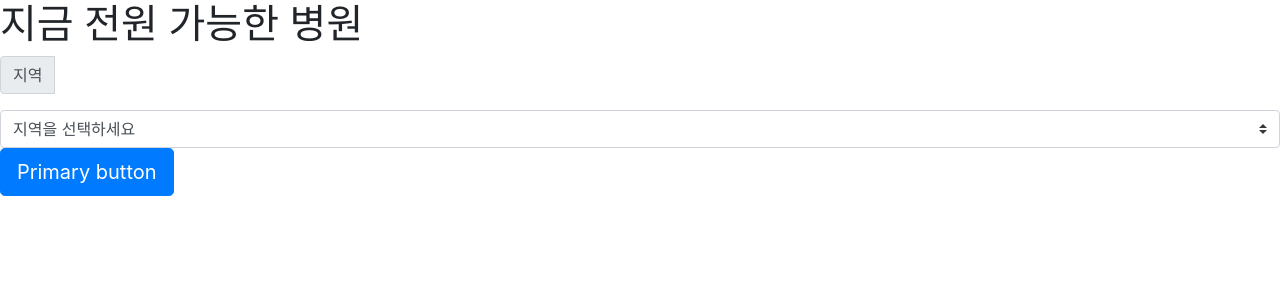
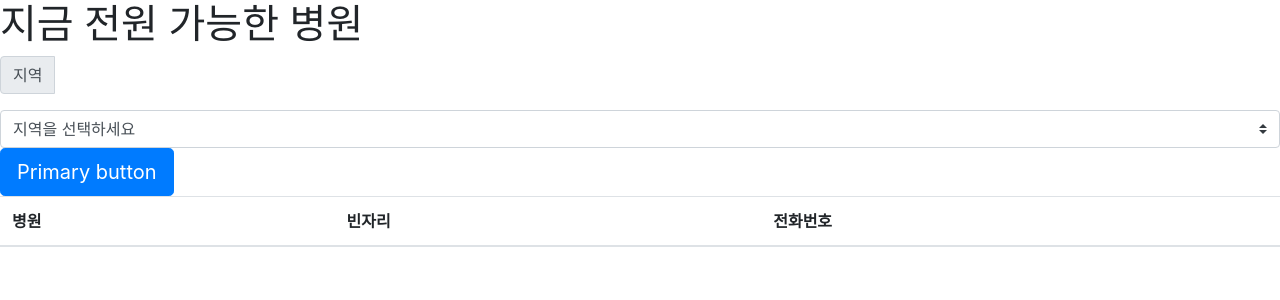
Before and after one commit to danhovac/project, a Flask app: page / in a window 1280 px wide. Shown: the top 300 px of the page. Run offline with Flask 2, Linux system fonts and the light colour scheme; lists and menus that the app fills with data are empty; some libraries are stand-ins or nearby versions; some web fonts are replaced.

Commit message:
20/11/08 final
ER vacancy final

```diff
--- a/SAMPLE.py
+++ b/SAMPLE.py
@@ -42,12 +42,13 @@ def empty_beds():
     root = ET.fromstring(r.text)
     data = []
     for item in root.find('body').find('items'):
-        # dict_data = {
-        #     'hvec': item.find('hvec').text,
-        #     'hospital_name': item.find('dutyName').text
-        # }
-        data.append(item.find('dutyName').text)
-    # print(data)
+        data.append({
+            'ER': item.find('hvec').text,
+            'hospitalName': item.find('dutyName').text,
+            'dutycall': item.find('dutyTel3').text
+        })
+        # data.append()
+    print(data)
     return jsonify({'result': 'success', 'beds_list': data})
 
 if __name__ == '__main__':
--- a/templates/data.html
+++ b/templates/data.html
@@ -32,6 +32,7 @@
         </style>
         <script>
         $(document).ready(function () {
+
             let areas = ["강남구", "강동구", "강북구", "강서구", "관악구", "광진구", "구로구", "금천구", "노원구", "도봉구", "동대문구",
                 "동작구", "마포구", "서대문구", "서초구", "성동구", "성북구", "송파구", "양천구", "영등포구", "용산구", "은평구", "종로구",
                 "중구", "중랑"];
@@ -42,6 +43,7 @@
 
         function emptyBed() {
             $('#inputGroupSelect02').empty();
+
             console.log($('#inputGroupSelect01').val());
             let selectedRegion = $('#inputGroupSelect01').val();
             $.ajax({
@@ -61,10 +63,21 @@
             });
         };
 
-        function showHospitalName(hospitalName) {
-            $("#inputGroupSelect02").append(`<option value=${hospitalName}>${hospitalName}</option>`)
-        }
+        // function showHospitalName(hospitalName) {
+        //     $("#inputGroupSelect02").append(`<option value=${hospitalName}>${hospitalName}</option>`)
+        // }
+
+         function showHospitalName(bed) {
+             console.log("bed", bed);
+                let tempHtml = `<tr>
+                        <td>${bed.hospitalName}</td>
+                        <td>${bed.ER}</td>
+                        <td>${bed.dutycall}</td>
+                    </tr>`;
+                $("#inputGroupSelect02").append(tempHtml);
+            };
          </script>
+
     </head>
     <body>
      <h1> 지금 전원 가능한 병원 </h1>
@@ -78,8 +91,19 @@
         </select>
 
         <button type="button" onclick="emptyBed()" class="btn btn-lg btn-primary">Primary button</button>
-        <div id="inputGroupSelect02">
+        <div class="beds">
+                <table class="table">
+                     <thead id="inputGroupSelect03">
+                    <tr>
+                        <th scope="col">병원 </th>
+                        <th scope="col">빈자리 </th>
+                        <th scope="col">전화번호 </th>
+                    </tr>
+                    </thead>
+                    <thead id="inputGroupSelect02">
+                    </thead>
 
-        </div>
+                </table>
+            </div>
     </body>
 </html>
```
